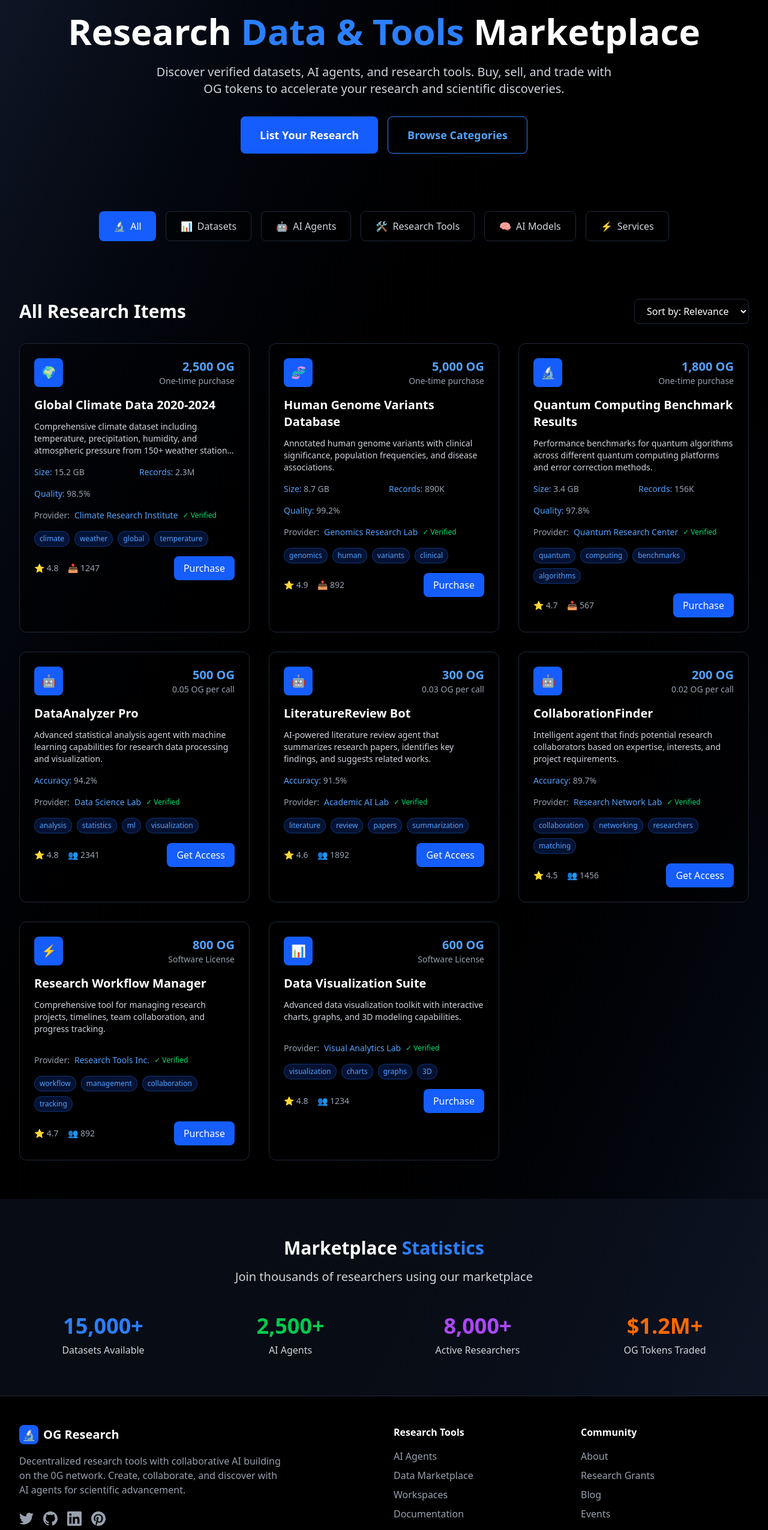
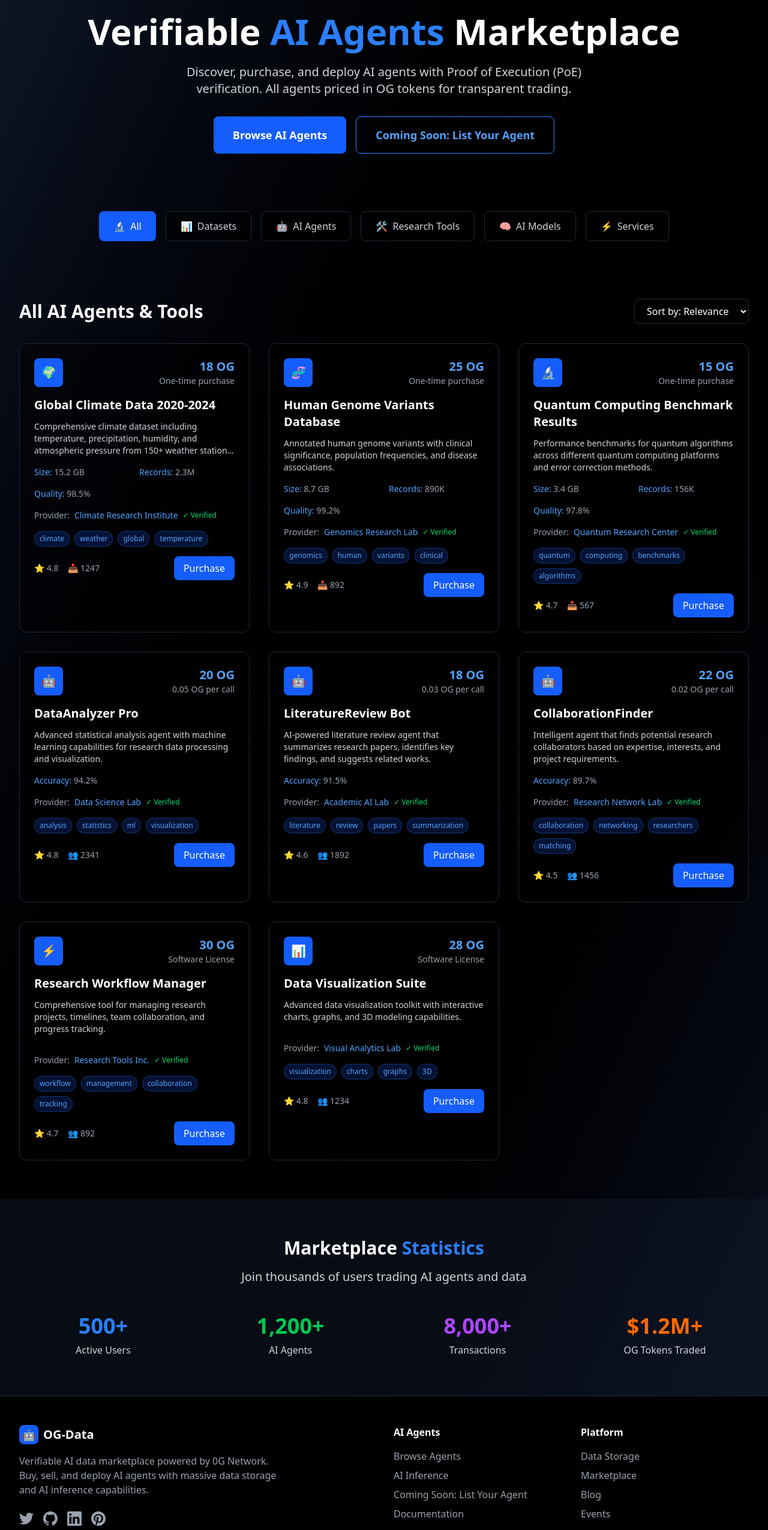
Before and after one commit to ayushsingh82/OG-Data, a Next.js app: page /marketplace in a window 1280 px wide. Shown: the part 136-2686 px from the top of the page at 60% size. Built offline with nearby package versions, Linux system fonts and the light colour scheme; no server answers; what wagmi would draw is missing.

Commit message:
purchase fixed

```diff
--- a/package.json
+++ b/package.json
@@ -9,6 +9,7 @@
     "lint": "next lint"
   },
   "dependencies": {
+    "@0glabs/0g-serving-broker": "^0.3.1",
     "@0glabs/0g-ts-sdk": "^0.3.0",
     "@rainbow-me/rainbowkit": "^2.2.8",
     "@tanstack/react-query": "^5.83.0",
--- a/src/app/components/Footer.jsx
+++ b/src/app/components/Footer.jsx
@@ -10,13 +10,13 @@ const Footer = () => {
           <div className="col-span-1 md:col-span-2">
             <div className="flex items-center space-x-2 mb-4">
               <div className="w-8 h-8 bg-blue-600 rounded-lg flex items-center justify-center">
-                <span className="text-white font-bold text-lg">🔬</span>
+                <span className="text-white font-bold text-lg">🤖</span>
               </div>
-              <span className="text-white font-bold text-xl">OG Research</span>
+              <span className="text-white font-bold text-xl">OG-Data</span>
             </div>
             <p className="text-gray-400 mb-6 max-w-md">
-              Decentralized research tools with collaborative AI building on the 0G network.
-              Create, collaborate, and discover with AI agents for scientific advancement.
+              Verifiable AI data marketplace powered by 0G Network. Buy, sell, and deploy AI agents
+              with massive data storage and AI inference capabilities.
             </p>
             <div className="flex space-x-4">
               <a href="#" className="text-gray-400 hover:text-blue-400 transition-colors duration-200">
@@ -44,22 +44,22 @@ const Footer = () => {
 
           {/* Quick Links */}
           <div>
-            <h3 className="text-white font-semibold mb-4">Research Tools</h3>
+            <h3 className="text-white font-semibold mb-4">AI Agents</h3>
             <ul className="space-y-2">
               <li>
-                <Link href="/agents" className="text-gray-400 hover:text-blue-400 transition-colors duration-200">
-                  AI Agents
+                <Link href="/marketplace" className="text-gray-400 hover:text-blue-400 transition-colors duration-200">
+                  Browse Agents
                 </Link>
               </li>
               <li>
-                <Link href="/marketplace" className="text-gray-400 hover:text-blue-400 transition-colors duration-200">
-                  Data Marketplace
+                <Link href="/inference" className="text-gray-400 hover:text-blue-400 transition-colors duration-200">
+                  AI Inference
                 </Link>
               </li>
               <li>
-                <Link href="/workspaces" className="text-gray-400 hover:text-blue-400 transition-colors duration-200">
-                  Workspaces
-                </Link>
+                <a href="#" className="text-gray-400 hover:text-blue-400 transition-colors duration-200">
+                  Coming Soon: List Your Agent
+                </a>
               </li>
               <li>
                 <a href="#" className="text-gray-400 hover:text-blue-400 transition-colors duration-200">
@@ -71,16 +71,16 @@ const Footer = () => {
 
           {/* Company */}
           <div>
-            <h3 className="text-white font-semibold mb-4">Community</h3>
+            <h3 className="text-white font-semibold mb-4">Platform</h3>
             <ul className="space-y-2">
               <li>
-                <Link href="/about" className="text-gray-400 hover:text-blue-400 transition-colors duration-200">
-                  About
+                <Link href="/storage" className="text-gray-400 hover:text-blue-400 transition-colors duration-200">
+                  Data Storage
                 </Link>
               </li>
               <li>
                 <a href="#" className="text-gray-400 hover:text-blue-400 transition-colors duration-200">
-                  Research Grants
+                  Marketplace
                 </a>
               </li>
               <li>
@@ -100,7 +100,7 @@ const Footer = () => {
         {/* Bottom Section */}
         <div className="border-t border-gray-800 mt-8 pt-8 flex flex-col md:flex-row justify-between items-center">
           <div className="text-gray-400 text-sm">
-            © 2024 OG Research. Powered by 0G Labs. All rights reserved.
+            © 2024 OG-Data. Powered by 0G Network. All rights reserved.
           </div>
           <div className="flex space-x-6 mt-4 md:mt-0">
             <a href="#" className="text-gray-400 hover:text-blue-400 text-sm transition-colors duration-200">
--- a/src/app/components/Navbar.jsx
+++ b/src/app/components/Navbar.jsx
@@ -19,9 +19,9 @@ const Navbar = () => {
           <div className="flex-shrink-0">
             <Link href="/" className="flex items-center space-x-2">
               <div className="w-8 h-8 bg-blue-600 rounded-lg flex items-center justify-center">
-                <span className="text-white font-bold text-lg">🔬</span>
+                <span className="text-white font-bold text-lg">🤖</span>
               </div>
-              <span className="text-white font-bold text-xl">OG Research</span>
+              <span className="text-white font-bold text-xl">OG-Data</span>
             </Link>
           </div>
 
@@ -32,7 +32,7 @@ const Navbar = () => {
                 Dashboard
               </Link>
               <Link href="/marketplace" className="text-white hover:text-blue-400 transition-colors duration-200">
-                Data Marketplace
+                AI Agents
               </Link>
 
             </div>
@@ -76,10 +76,22 @@ const Navbar = () => {
                 className="text-white hover:text-blue-400 block px-3 py-2 transition-colors duration-200"
                 onClick={() => setIsMenuOpen(false)}
               >
-                Data Marketplace
+                AI Agents
               </Link>
-
-
+              <Link
+                href="/storage"
+                className="text-white hover:text-blue-400 block px-3 py-2 transition-colors duration-200"
+                onClick={() => setIsMenuOpen(false)}
+              >
+                Data Storage
+              </Link>
+              <Link
+                href="/inference"
+                className="text-white hover:text-blue-400 block px-3 py-2 transition-colors duration-200"
+                onClick={() => setIsMenuOpen(false)}
+              >
+                AI Inference
+              </Link>
               <div className="pt-4">
                 <ConnectButton />
               </div>
--- a/src/app/marketplace/page.tsx
+++ b/src/app/marketplace/page.tsx
@@ -4,55 +4,10 @@ import React, { useState } from 'react';
 import Navbar from '../components/Navbar';
 import Footer from '../components/Footer';
 
-interface ResearchDataset {
-  id: number;
-  title: string;
-  category: string;
-  description: string;
-  price: string;
-  size: string;
-  records: string;
-  quality: string;
-  provider: string;
-  tags: string[];
-  verified: boolean;
-  downloads: number;
-  rating: number;
-}
-
-interface AIAgent {
-  id: number;
-  name: string;
-  category: string;
-  description: string;
-  price: string;
-  calls: string;
-  accuracy: string;
-  provider: string;
-  tags: string[];
-  verified: boolean;
-  users: number;
-  rating: number;
-}
-
-interface ResearchTool {
-  id: number;
-  title: string;
-  category: string;
-  description: string;
-  price: string;
-  type: string;
-  provider: string;
-  tags: string[];
-  verified: boolean;
-  users: number;
-  rating: number;
-}
-
-type MarketplaceItem = ResearchDataset | AIAgent | ResearchTool;
-
 export default function Marketplace() {
   const [activeCategory, setActiveCategory] = useState('all');
+  const [showPurchaseModal, setShowPurchaseModal] = useState(false);
+  const [selectedItem, setSelectedItem] = useState<any>(null);
 
   const categories = [
     { id: 'all', name: 'All', icon: '🔬' },
@@ -69,7 +24,7 @@ export default function Marketplace() {
       title: 'Global Climate Data 2020-2024',
       category: 'Climate Science',
       description: 'Comprehensive climate dataset including temperature, precipitation, humidity, and atmospheric pressure from 150+ weather stations worldwide.',
-      price: '2,500 OG',
+      price: '18 OG',
       size: '15.2 GB',
       records: '2.3M',
       quality: '98.5%',
@@ -84,7 +39,7 @@ export default function Marketplace() {
       title: 'Human Genome Variants Database',
       category: 'Biotechnology',
       description: 'Annotated human genome variants with clinical significance, population frequencies, and disease associations.',
-      price: '5,000 OG',
+      price: '25 OG',
       size: '8.7 GB',
       records: '890K',
       quality: '99.2%',
@@ -99,7 +54,7 @@ export default function Marketplace() {
       title: 'Quantum Computing Benchmark Results',
       category: 'Physics',
       description: 'Performance benchmarks for quantum algorithms across different quantum computing platforms and error correction methods.',
-      price: '1,800 OG',
+      price: '15 OG',
       size: '3.4 GB',
       records: '156K',
       quality: '97.8%',
@@ -117,7 +72,7 @@ export default function Marketplace() {
       name: 'DataAnalyzer Pro',
       category: 'Data Analysis',
       description: 'Advanced statistical analysis agent with machine learning capabilities for research data processing and visualization.',
-      price: '500 OG',
+      price: '20 OG',
       calls: '0.05 OG per call',
       accuracy: '94.2%',
       provider: 'Data Science Lab',
@@ -131,7 +86,7 @@ export default function Marketplace() {
       name: 'LiteratureReview Bot',
       category: 'Research Assistant',
       description: 'AI-powered literature review agent that summarizes research papers, identifies key findings, and suggests related works.',
-      price: '300 OG',
+      price: '18 OG',
       calls: '0.03 OG per call',
       accuracy: '91.5%',
       provider: 'Academic AI Lab',
@@ -145,7 +100,7 @@ export default function Marketplace() {
       name: 'CollaborationFinder',
       category: 'Networking',
       description: 'Intelligent agent that finds potential research collaborators based on expertise, interests, and project requirements.',
-      price: '200 OG',
+      price: '22 OG',
       calls: '0.02 OG per call',
       accuracy: '89.7%',
       provider: 'Research Network Lab',
@@ -162,7 +117,7 @@ export default function Marketplace() {
       title: 'Research Workflow Manager',
       category: 'Productivity',
       description: 'Comprehensive tool for managing research projects, timelines, team collaboration, and progress tracking.',
-      price: '800 OG',
+      price: '30 OG',
       type: 'Software License',
       provider: 'Research Tools Inc.',
       tags: ['workflow', 'management', 'collaboration', 'tracking', 'productivity'],
@@ -175,7 +130,7 @@ export default function Marketplace() {
       title: 'Data Visualization Suite',
       category: 'Visualization',
       description: 'Advanced data visualization toolkit with interactive charts, graphs, and 3D modeling capabilities.',
-      price: '600 OG',
+      price: '28 OG',
       type: 'Software License',
       provider: 'Visual Analytics Lab',
       tags: ['visualization', 'charts', 'graphs', '3D', 'interactive'],
@@ -185,7 +140,7 @@ export default function Marketplace() {
     },
   ];
 
-  const renderItems = (): MarketplaceItem[] => {
+  const renderItems = () => {
     switch (activeCategory) {
       case 'datasets':
         return researchDatasets;
@@ -198,10 +153,18 @@ export default function Marketplace() {
     }
   };
 
-  // Type guards
-  const isDataset = (item: MarketplaceItem): item is ResearchDataset => 'size' in item;
-  const isAgent = (item: MarketplaceItem): item is AIAgent => 'calls' in item;
-  const isTool = (item: MarketplaceItem): item is ResearchTool => 'type' in item;
+  const handlePurchase = (item: any) => {
+    setSelectedItem(item);
+    setShowPurchaseModal(true);
+  };
+
+  const confirmPurchase = () => {
+    // Here you would integrate with your payment system
+    console.log('Purchasing:', selectedItem);
+    alert(`Purchase successful! You have bought ${selectedItem.title || selectedItem.name} for ${selectedItem.price}`);
+    setShowPurchaseModal(false);
+    setSelectedItem(null);
+  };
 
   return (
     <div className="min-h-screen bg-gradient-to-br from-gray-900 via-black to-gray-900 text-white">
@@ -212,21 +175,21 @@ export default function Marketplace() {
         <div className="max-w-7xl mx-auto">
           <div className="text-center">
             <div className="inline-flex items-center px-4 py-2 bg-blue-600/20 border border-blue-500/30 rounded-full text-blue-400 text-sm font-medium mb-6">
-              🔬 Research Data Marketplace
+              🤖 AI Agent Marketplace
             </div>
             <h1 className="text-4xl sm:text-6xl font-bold mb-6">
-              Research <span className="text-blue-500">Data & Tools</span> Marketplace
+              Verifiable <span className="text-blue-500">AI Agents</span> Marketplace
             </h1>
             <p className="text-xl text-gray-300 max-w-3xl mx-auto mb-8">
-              Discover verified datasets, AI agents, and research tools. Buy, sell, and trade with OG tokens
-              to accelerate your research and scientific discoveries.
+              Discover, purchase, and deploy AI agents with Proof of Execution (PoE) verification.
+              All agents priced in OG tokens for transparent trading.
             </p>
             <div className="flex flex-col sm:flex-row gap-4 justify-center">
               <button className="bg-blue-600 hover:bg-blue-700 text-white px-8 py-4 rounded-lg font-semibold text-lg transition-colors duration-200">
-                List Your Research
+                Browse AI Agents
               </button>
               <button className="border border-blue-500 text-blue-400 hover:bg-blue-500 hover:text-white px-8 py-4 rounded-lg font-semibold text-lg transition-colors duration-200">
-                Browse Categories
+                Coming Soon: List Your Agent
               </button>
             </div>
           </div>
@@ -260,10 +223,10 @@ export default function Marketplace() {
         <div className="max-w-7xl mx-auto">
           <div className="flex justify-between items-center mb-8">
             <h2 className="text-3xl font-bold">
-              {activeCategory === 'all' ? 'All Research Items' :
+              {activeCategory === 'all' ? 'All AI Agents & Tools' :
                activeCategory === 'datasets' ? 'Research Datasets' :
-               activeCategory === 'agents' ? 'AI Research Agents' :
-               activeCategory === 'tools' ? 'Research Tools' : 'Research Items'}
+               activeCategory === 'agents' ? 'AI Agents' :
+               activeCategory === 'tools' ? 'Research Tools' : 'AI Items'}
             </h2>
             <div className="flex items-center gap-4">
               <select className="bg-black/50 border border-gray-800 rounded-lg px-4 py-2 text-white">
@@ -294,35 +257,35 @@ export default function Marketplace() {
                   <div className="text-right">
                     <div className="text-xl font-bold text-blue-400">{item.price}</div>
                     <div className="text-sm text-gray-400">
-                      {isAgent(item) ? item.calls : isTool(item) ? item.type : 'One-time purchase'}
+                      {(item as any).calls || (item as any).type || 'One-time purchase'}
                     </div>
                   </div>
                 </div>
 
                 {/* Content */}
                 <h3 className="text-xl font-bold mb-3">
-                  {isDataset(item) ? item.title : isAgent(item) ? item.name : item.title}
+                  {(item as any).title || (item as any).name}
                 </h3>
                 <p className="text-gray-300 mb-4 text-sm line-clamp-3">{item.description}</p>
 
                 {/* Stats */}
                 <div className="grid grid-cols-2 gap-4 mb-4 text-sm">
-                  {isDataset(item) && (
+                  {(item as any).size && (
                     <>
                       <div className="text-gray-400">
-                        <span className="text-blue-400">Size:</span> {item.size}
+                        <span className="text-blue-400">Size:</span> {(item as any).size}
                       </div>
                       <div className="text-gray-400">
-                        <span className="text-blue-400">Records:</span> {item.records}
+                        <span className="text-blue-400">Records:</span> {(item as any).records}
                       </div>
                       <div className="text-gray-400">
-                        <span className="text-blue-400">Quality:</span> {item.quality}
+                        <span className="text-blue-400">Quality:</span> {(item as any).quality}
                       </div>
                     </>
                   )}
-                  {isAgent(item) && (
+                  {(item as any).accuracy && (
                     <div className="text-gray-400">
-                      <span className="text-blue-400">Accuracy:</span> {item.accuracy}
+                      <span className="text-blue-400">Accuracy:</span> {(item as any).accuracy}
                     </div>
                   )}
                 </div>
@@ -350,11 +313,14 @@ export default function Marketplace() {
                   <div className="flex items-center gap-4 text-sm text-gray-400">
                     <span>⭐ {item.rating}</span>
                     <span>
-                      {isDataset(item) ? `📥 ${item.downloads}` : `👥 ${item.users}`}
+                      {(item as any).downloads ? `📥 ${(item as any).downloads}` : `👥 ${(item as any).users}`}
                     </span>
                   </div>
-                  <button className="bg-blue-600 hover:bg-blue-700 text-white px-4 py-2 rounded-lg transition-colors duration-200">
-                    {isAgent(item) ? 'Get Access' : 'Purchase'}
+                  <button
+                    onClick={() => handlePurchase(item)}
+                    className="bg-blue-600 hover:bg-blue-700 text-white px-4 py-2 rounded-lg transition-colors duration-200"
+                  >
+                    Purchase
                   </button>
                 </div>
               </div>
@@ -363,6 +329,75 @@ export default function Marketplace() {
         </div>
       </section>
 
+      {/* Purchase Modal */}
+      {showPurchaseModal && selectedItem && (
+        <div className="fixed inset-0 bg-black bg-opacity-50 flex items-center justify-center z-50 p-4">
+          <div className="bg-gray-900 border border-gray-700 rounded-xl p-6 max-w-md w-full">
+            <div className="flex items-center justify-between mb-4">
+              <h3 className="text-xl font-bold">Confirm Purchase</h3>
+              <button
+                onClick={() => setShowPurchaseModal(false)}
+                className="text-gray-400 hover:text-white"
+              >
+                ✕
+              </button>
+            </div>
+
+            <div className="mb-6">
+              <div className="flex items-center gap-3 mb-4">
+                <div className="w-12 h-12 bg-blue-600 rounded-lg flex items-center justify-center">
+                  <span className="text-xl">
+                    {selectedItem.category === 'Data Analysis' || selectedItem.category === 'Research Assistant' || selectedItem.category === 'Networking' ? '🤖' :
+                     selectedItem.category === 'Climate Science' ? '🌍' :
+                     selectedItem.category === 'Biotechnology' ? '🧬' :
+                     selectedItem.category === 'Physics' ? '🔬' :
+                     selectedItem.category === 'Productivity' ? '⚡' :
+                     selectedItem.category === 'Visualization' ? '📊' : '🔬'}
+                  </span>
+                </div>
+                <div>
+                  <h4 className="font-semibold">{selectedItem.title || selectedItem.name}</h4>
+                  <p className="text-sm text-gray-400">{selectedItem.category}</p>
+                </div>
+              </div>
+
+              <div className="bg-gray-800 rounded-lg p-4 mb-4">
+                <div className="flex justify-between items-center">
+                  <span className="text-gray-300">Price:</span>
+                  <span className="text-2xl font-bold text-blue-400">{selectedItem.price}</span>
+                </div>
+                <div className="text-sm text-gray-400 mt-1">
+                  {selectedItem.calls || selectedItem.type || 'One-time purchase'}
+                </div>
+              </div>
+
+              <div className="text-sm text-gray-300">
+                <p>• Verified provider: {selectedItem.provider}</p>
+                <p>• Quality rating: ⭐ {selectedItem.rating}</p>
+                {selectedItem.verified && (
+                  <p>• ✓ Verified and audited</p>
+                )}
+              </div>
+            </div>
+
+            <div className="flex gap-3">
+              <button
+                onClick={() => setShowPurchaseModal(false)}
+                className="flex-1 px-4 py-2 border border-gray-600 text-gray-300 rounded-lg hover:border-gray-500 transition-colors"
+              >
+                Cancel
+              </button>
+              <button
+                onClick={confirmPurchase}
+                className="flex-1 px-4 py-2 bg-blue-600 text-white rounded-lg hover:bg-blue-700 transition-colors"
+              >
+                Confirm Purchase
+              </button>
+            </div>
+          </div>
+        </div>
+      )}
+
       {/* Stats Section */}
       <section className="py-16 px-4 sm:px-6 lg:px-8 bg-gray-900/50">
         <div className="max-w-7xl mx-auto">
@@ -370,20 +405,20 @@ export default function Marketplace() {
             <h2 className="text-3xl font-bold mb-4">
               Marketplace <span className="text-blue-500">Statistics</span>
             </h2>
-            <p className="text-xl text-gray-300">Join thousands of researchers using our marketplace</p>
+            <p className="text-xl text-gray-300">Join thousands of users trading AI agents and data</p>
           </div>
           <div className="grid grid-cols-2 md:grid-cols-4 gap-8">
             <div className="text-center">
-              <div className="text-4xl font-bold text-blue-500 mb-2">15,000+</div>
-              <p className="text-gray-300">Datasets Available</p>
+              <div className="text-4xl font-bold text-blue-500 mb-2">500+</div>
+              <p className="text-gray-300">Active Users</p>
             </div>
             <div className="text-center">
-              <div className="text-4xl font-bold text-green-500 mb-2">2,500+</div>
+              <div className="text-4xl font-bold text-green-500 mb-2">1,200+</div>
               <p className="text-gray-300">AI Agents</p>
             </div>
             <div className="text-center">
               <div className="text-4xl font-bold text-purple-500 mb-2">8,000+</div>
-              <p className="text-gray-300">Active Researchers</p>
+              <p className="text-gray-300">Transactions</p>
             </div>
             <div className="text-center">
               <div className="text-4xl font-bold text-orange-500 mb-2">$1.2M+</div>
```
Also changed, not shown: src/app/components/storage.tsx (line endings or trailing spaces), 1 other file (tests, documents, lock files or other folders).
